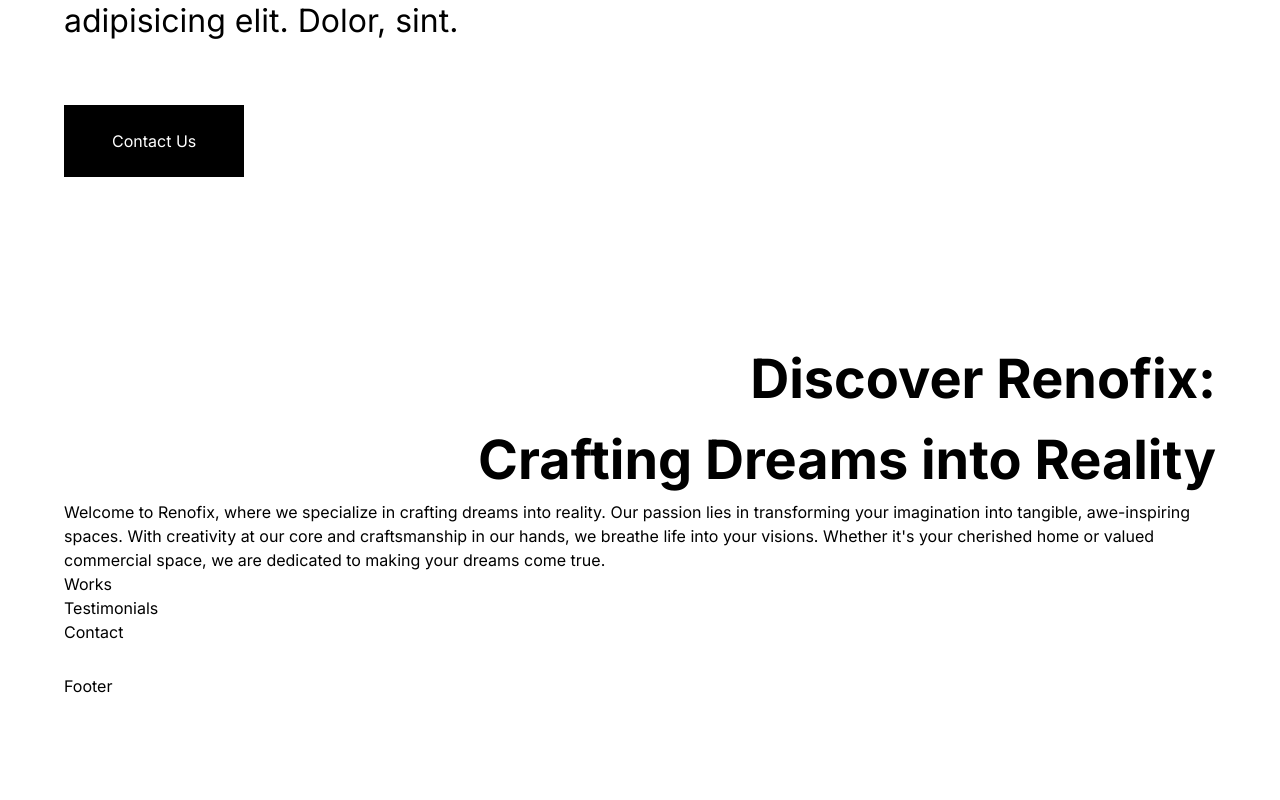
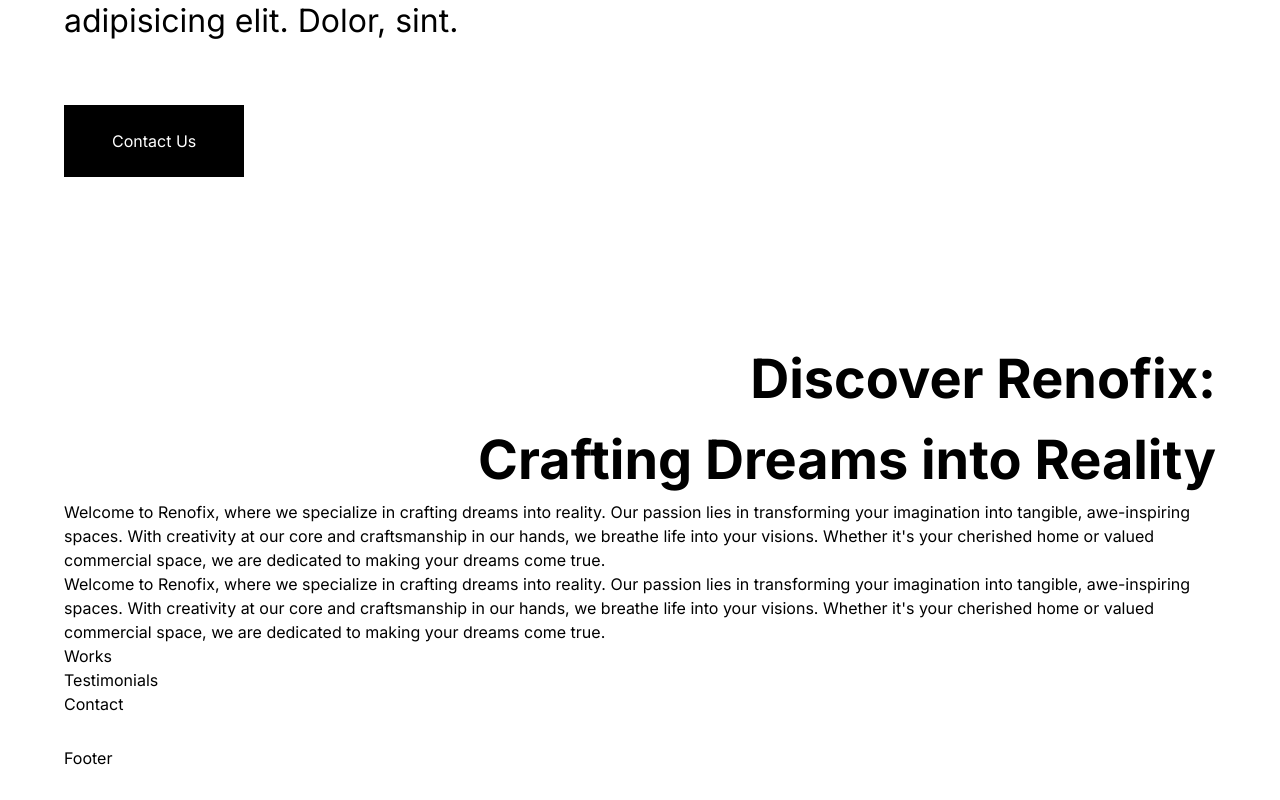
Before and after one commit to jp-quintana/renofix, a Next.js app: page / in a window 1280 px wide. Shown: the part 462-1262 px from the top of the page. Before the commit the page ends 1190 px from the top, so only its background shows below. Built offline with nearby package versions, Linux system fonts and the light colour scheme.

Commit message:
WIP8: About us

```diff
--- a/components/AboutUs.tsx
+++ b/components/AboutUs.tsx
@@ -6,7 +6,22 @@
           Discover Renofix: <br />
           Crafting Dreams into Reality
         </h2>
-        <p>Welcome to Renofix, where we specialize in crafting dreams into reality. Our passion lies in transforming your imagination into tangible, awe-inspiring spaces. With creativity at our core and craftsmanship in our hands, we breathe life into your visions. Whether it's your cherished home or valued commercial space, we are dedicated to making your dreams come true.</p>
+        <p>
+          Welcome to Renofix, where we specialize in crafting dreams into
+          reality. Our passion lies in transforming your imagination into
+          tangible, awe-inspiring spaces. With creativity at our core and
+          craftsmanship in our hands, we breathe life into your visions. Whether
+          it's your cherished home or valued commercial space, we are dedicated
+          to making your dreams come true.
+        </p>
+        <p>
+          Welcome to Renofix, where we specialize in crafting dreams into
+          reality. Our passion lies in transforming your imagination into
+          tangible, awe-inspiring spaces. With creativity at our core and
+          craftsmanship in our hands, we breathe life into your visions. Whether
+          it's your cherished home or valued commercial space, we are dedicated
+          to making your dreams come true.
+        </p>
       </div>
     </section>
   );
```
